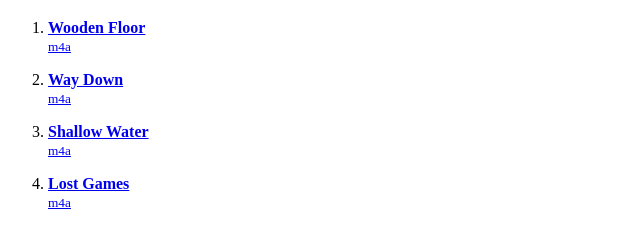
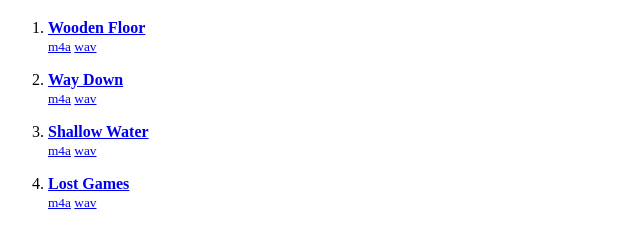
Before and after one commit to hepcolgum/hepcolgum.github.io, a plain HTML site: page whould-you-like-to-fly.html in a window 1280 px wide. Shown: the part 108-356 px from the top of the page, without its empty margins (0-640 px from the left). Drawn offline with Linux system fonts and the light colour scheme.

Commit message:
Link wav files

```diff
--- a/whould-you-like-to-fly.html
+++ b/whould-you-like-to-fly.html
@@ -22,6 +22,7 @@
                 <div>
                     <small>
                         <a href="whould-you-like-to-fly/01-wooden-floor.m4a">m4a</a>
+                        <a href="whould-you-like-to-fly/01-wooden-floor.wav">wav</a>
                     </small>
                 </div>
             </p>
@@ -37,6 +38,7 @@
                 <div>
                     <small>
                         <a href="whould-you-like-to-fly/02-way-down.m4a">m4a</a>
+                        <a href="whould-you-like-to-fly/02-way-down.wav">wav</a>
                     </small>
                 </div>
             </p>
@@ -52,6 +54,7 @@
                 <div>
                     <small>
                         <a href="whould-you-like-to-fly/03-shallow-water.m4a">m4a</a>
+                        <a href="whould-you-like-to-fly/03-shallow-water.wav">wav</a>
                     </small>
                 </div>
             </p>
@@ -67,6 +70,7 @@
                 <div>
                     <small>
                         <a href="whould-you-like-to-fly/04-lost-games.m4a">m4a</a>
+                        <a href="whould-you-like-to-fly/04-lost-games.wav">wav</a>
                     </small>
                 </div>
             </p>
```
